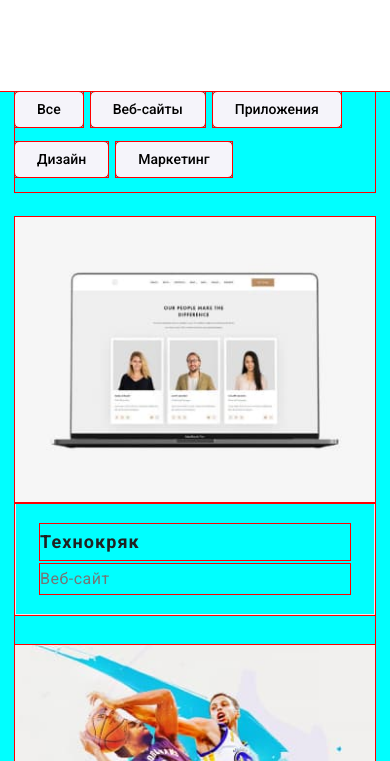
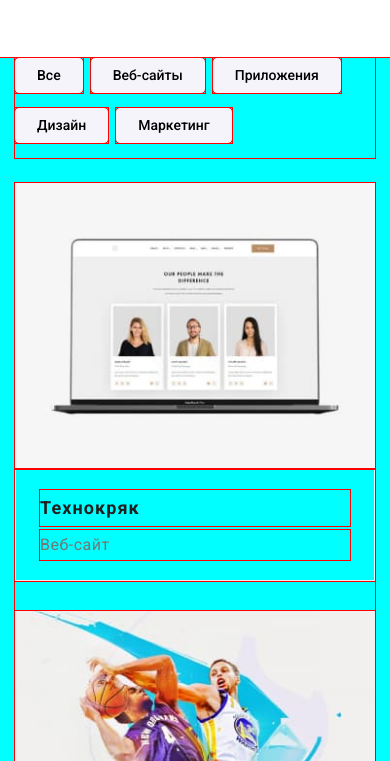
Before and after one commit to webdevbiv/goit-markup-hw-08, a plain HTML site: page portfolio.html in a window 390 px wide. Shown: the part 83-844 px from the top of the page. Drawn offline with Linux system fonts and the light colour scheme.

Commit message:
fix portfolio section padding

```diff
--- a/sass/components/_filter.scss
+++ b/sass/components/_filter.scss
@@ -1,6 +1,10 @@
 .portfolio {
   padding-top: $section-padding;
   padding-bottom: $section-padding;
+  @media screen and (max-width: 1199.99px) {
+    padding-top: 60px;
+    padding-bottom: 60px;
+  }
 }
 
 .portfolio-filter__list {
```
Also changed, not shown: css/main.css, css/main.min.css, 2 other files.
